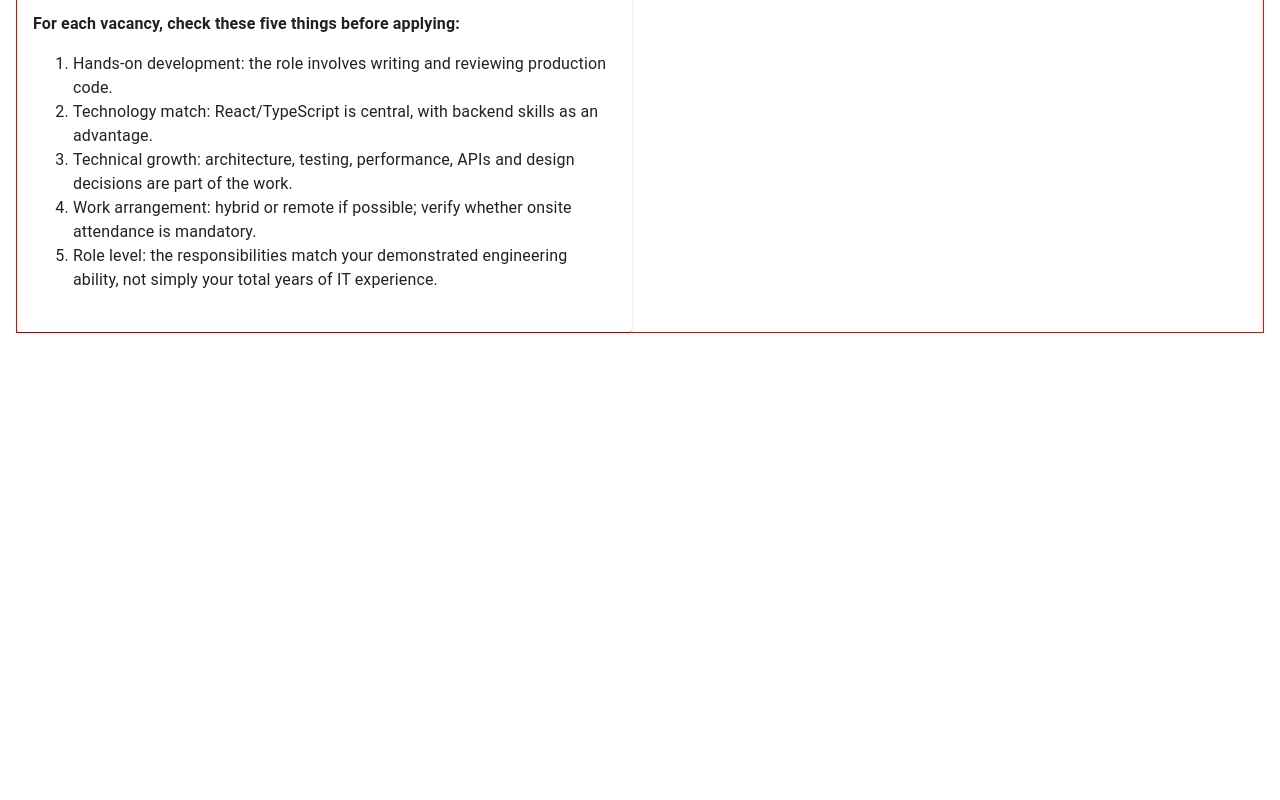
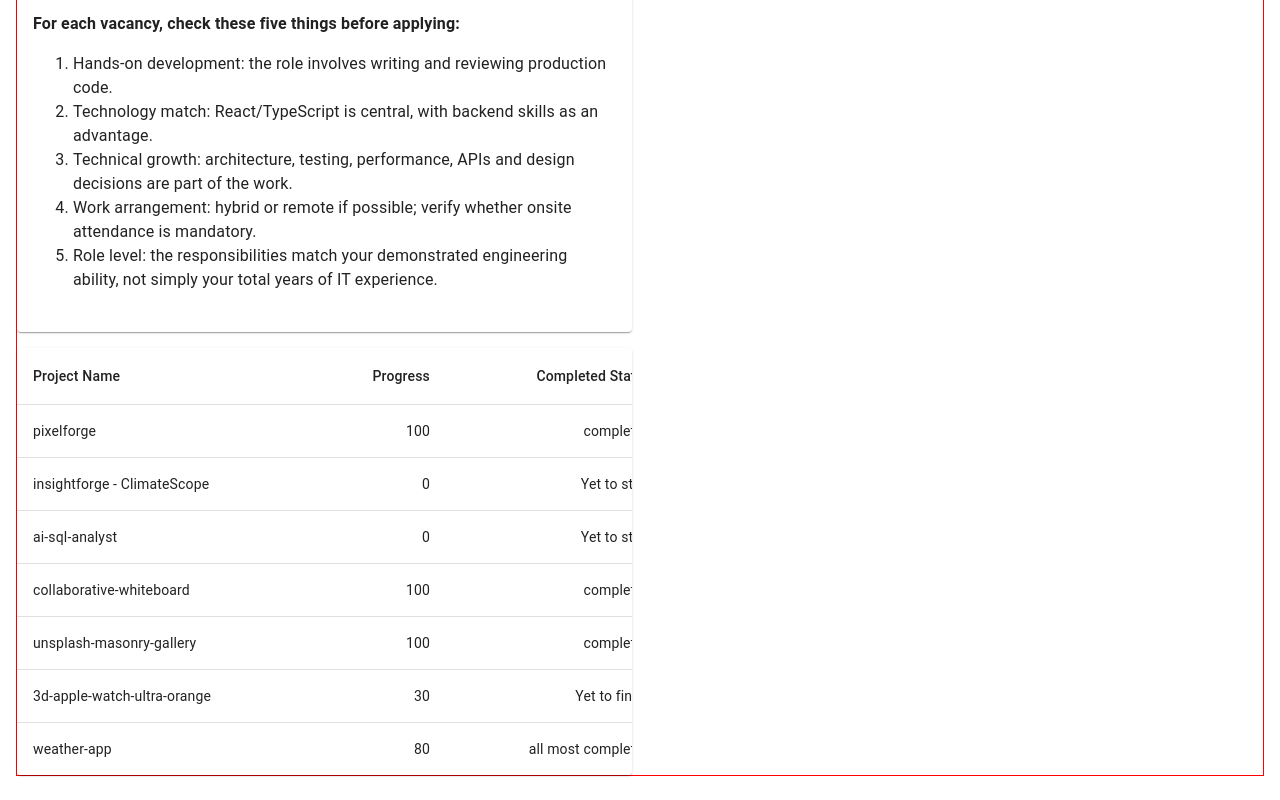
Before and after one commit to pramodboda/developer-analytics, a React (Vite) app in the folder client/: page /tech/career-goals in a window 1280 px wide. Shown: the part 3017-3817 px from the top of the page. Before the commit the page ends 3374 px from the top, so only its background shows below. Built offline with nearby package versions, Linux system fonts and the light colour scheme.

Commit message:
UPDATE: UI

```diff
--- a/client/src/app/pages/Tech/CareerGoals/CareerGoalsPage.tsx
+++ b/client/src/app/pages/Tech/CareerGoals/CareerGoalsPage.tsx
@@ -7,6 +7,9 @@ import InterviewPrepPlan from "./InterviewPrepPlan";
 import InterviewKitTracker from "./InterviewKitTracker";
 import ApplyForCompaniesList from "./ApplyForCompaniesList";
 import CompanyExitChecklist from "./CompanyExitChecklist";
+
+import PortfolioProjectsTracker from "./PortfolioProjectsTracker";
+
 
 export default function CareerGoalsPage() {
     return (<>
@@ -18,5 +21,7 @@ export default function CareerGoalsPage() {
         <Grid size={6}><ApplyForCompaniesList/></Grid>
         <Grid size={6}><CompanyExitChecklist/></Grid>
 
+        <Grid size={6}><PortfolioProjectsTracker/></Grid>
+
     </Grid></>)
 }
--- a/client/src/app/pages/Tech/CareerGoals/PortfolioProjectsTracker.tsx
+++ b/client/src/app/pages/Tech/CareerGoals/PortfolioProjectsTracker.tsx
@@ -14,8 +14,6 @@ import {portfolioProjects} from "../../../data/portfolioProjects";
 const rows = portfolioProjects;
 
 
-
-
 export default function PortfolioProjectsTracker() {
   return (
     <TableContainer component={Paper}>
@@ -30,16 +28,14 @@ export default function PortfolioProjectsTracker() {
         <TableBody>
           {rows.map((row) => (
             <TableRow
-              key={row.name}
+              key={row.project_name}
               sx={{ '&:last-child td, &:last-child th': { border: 0 } }}
             >
               <TableCell component="th" scope="row">
-                {row.name}
+              {row.project_name}
               </TableCell>
-              <TableCell align="right">{row.calories}</TableCell>
-              <TableCell align="right">{row.fat}</TableCell>
-              <TableCell align="right">{row.carbs}</TableCell>
-              <TableCell align="right">{row.protein}</TableCell>
+              <TableCell align="right">{row.progress}</TableCell>
+              <TableCell align="right">{row.completed_status}</TableCell>
             </TableRow>
           ))}
         </TableBody>
```
